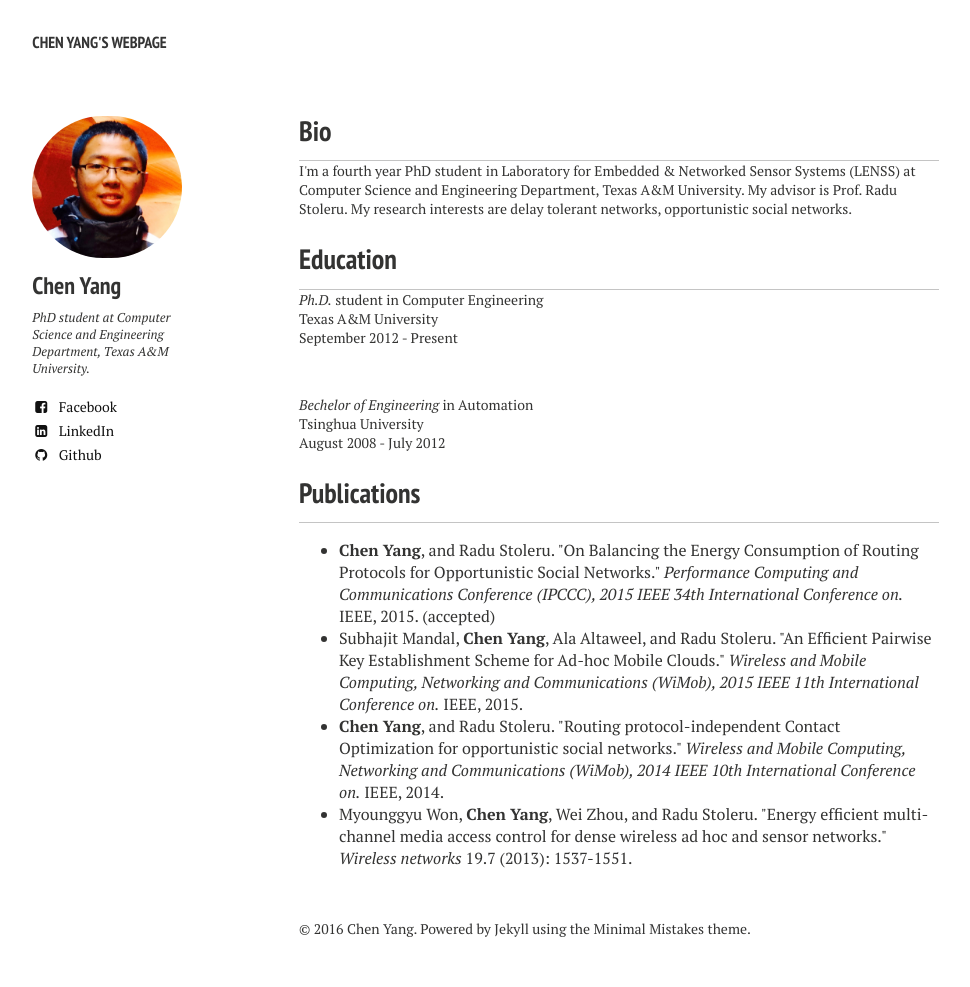
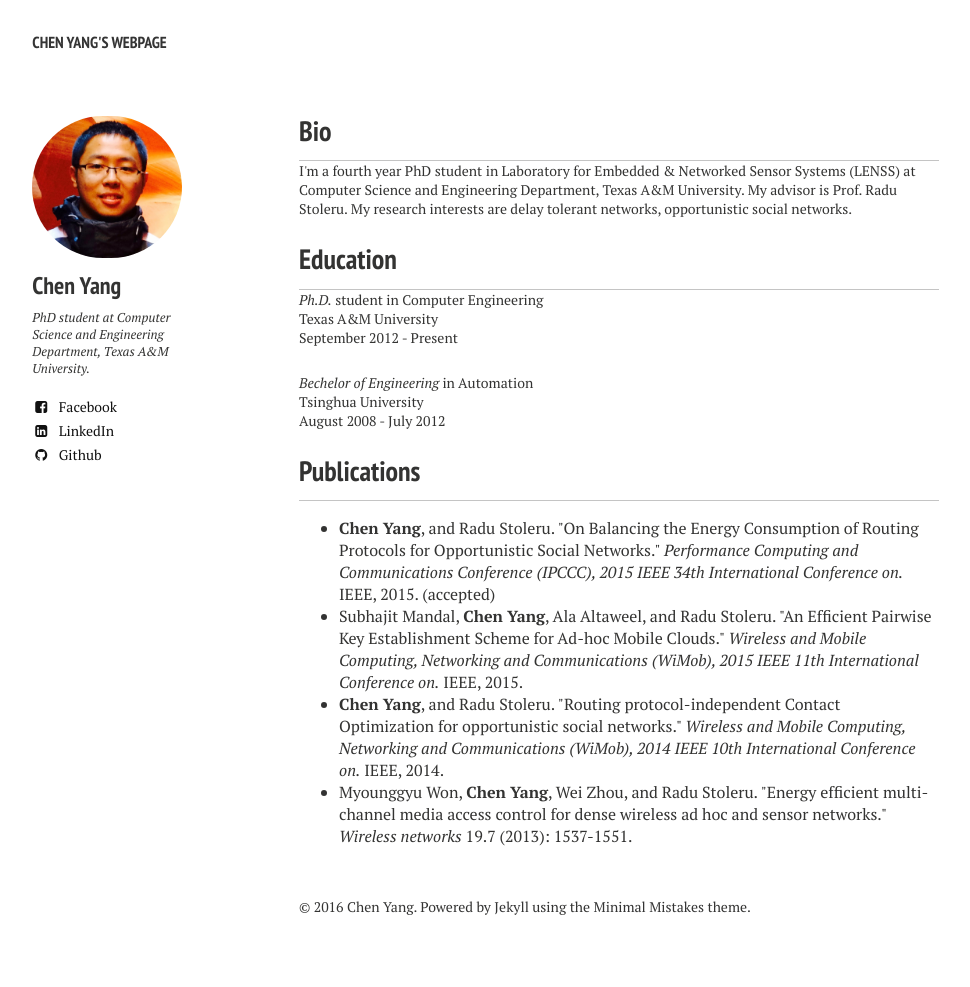
Before and after one commit to iamyangchen/iamyangchen.github.io, a Jekyll site: the page built from index.md, in a window 1280 px wide. Shown: the whole page, without its empty margins (21-991 px from the left). Built offline with Jekyll 4.4.1, drawn with Linux system fonts in a browser that asks for light colours; nearby versions of some CDN libraries; after the commit the page ends 965 px from its top, so only the background shows below that.

Commit message:
changed education section

```diff
--- a/_layouts/home.html
+++ b/_layouts/home.html
@@ -46,7 +46,8 @@
       <p> <em>Ph.D.</em> student in Computer Engineering </p>
       <p> Texas A&M University</p>
       <p> September 2012 - Present </p>
-      <br>
+    </article>
+    <article>
       <p> <em> Bechelor of Engineering</em> in Automation </p>
       <p> Tsinghua University</p>
       <p> August 2008 - July 2012 </p>
```
Also changed, not shown: 2 other files.
